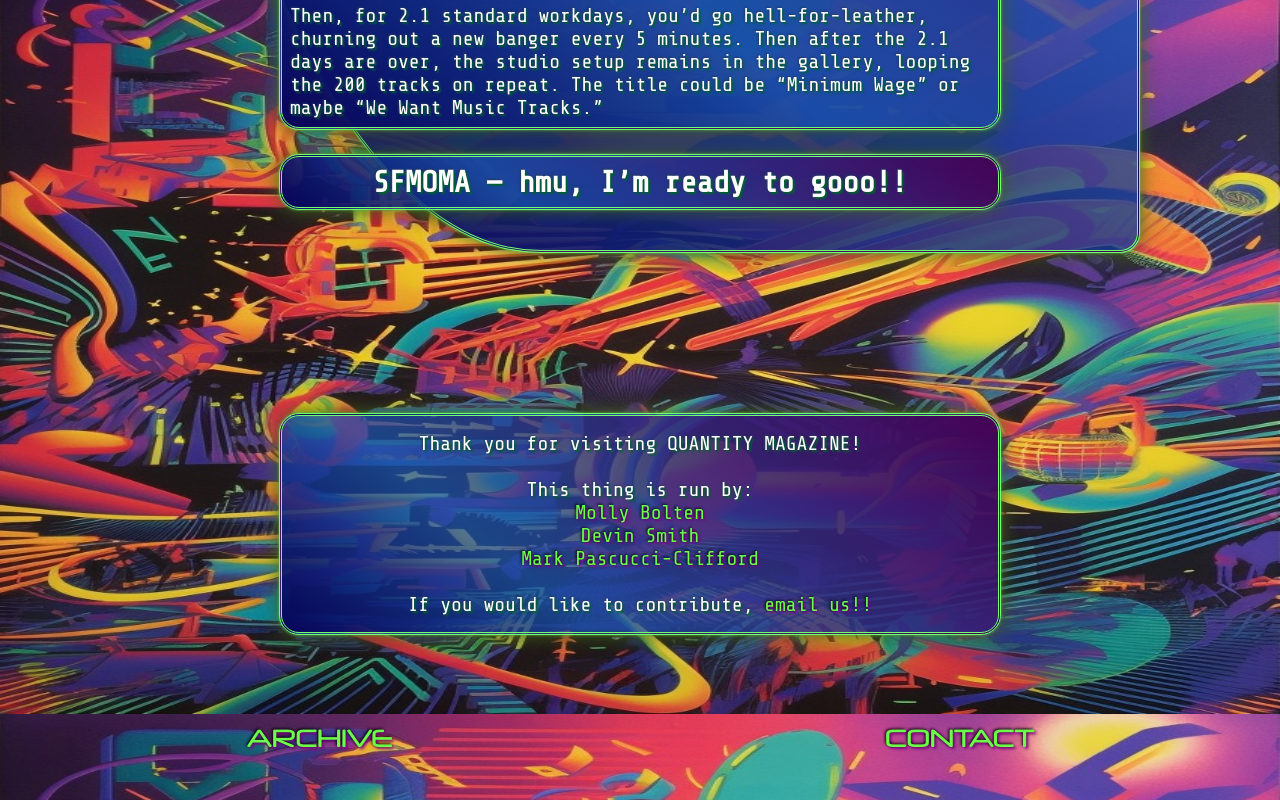
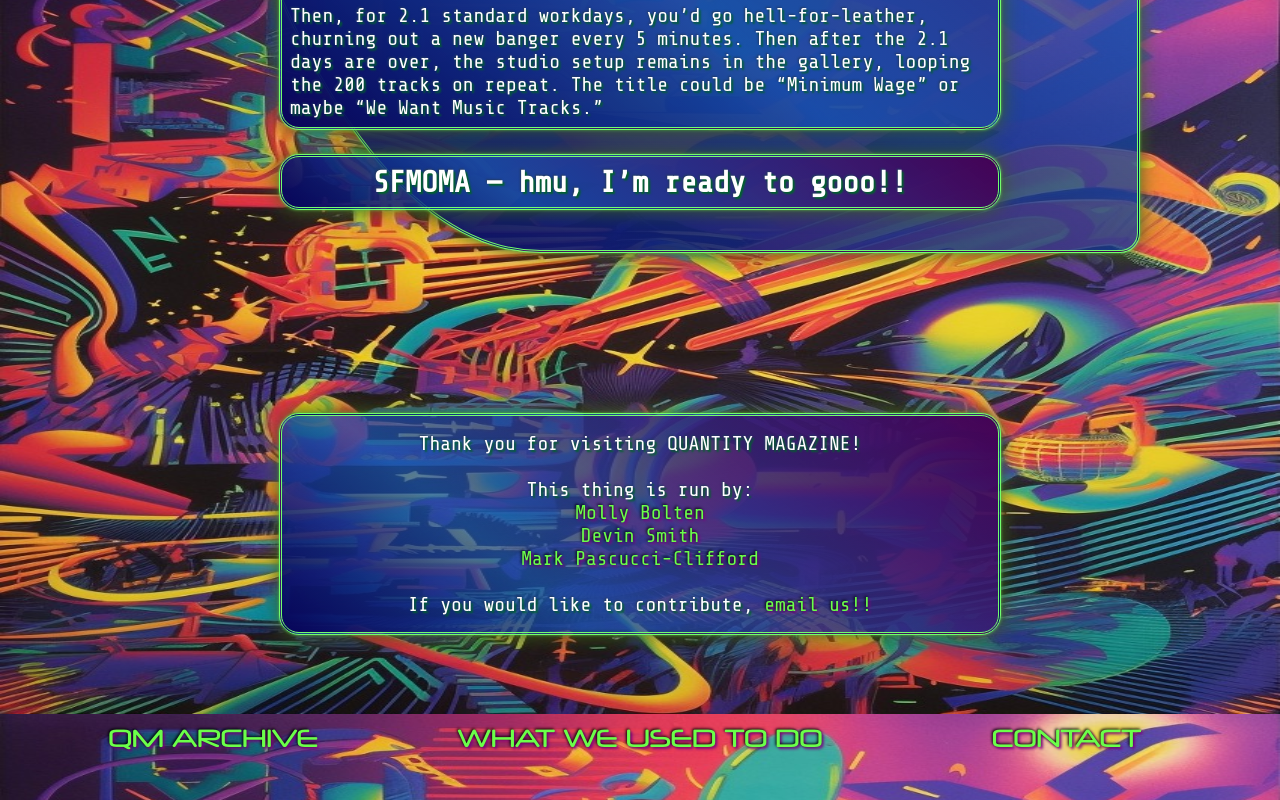
Before and after one commit to quantitymag/quantitymag.github.io, a plain HTML site: page index.html in a window 1280 px wide. Shown: the part 10486-11286 px from the top of the page. Drawn offline with nearby package versions, Linux system fonts and the light colour scheme.

Commit message:
achive added to main index, new link for Quaranzine

```diff
--- a/index.html
+++ b/index.html
@@ -431,7 +431,8 @@ imbalance rises.</pre>
 
 	<!-- Navigation -->
 	<nav>
-		<div><a href="http://quaranzine.club">ARCHIVE</a></div>
+		<div><a href="https://quantitymag.com/archive/">QM ARCHIVE</a></div>
+		<div><a href="http://quaranzine.club">WHAT WE USED TO DO</a></div>
 		<div><a href="mailto:quantitymag@gmail.com">CONTACT</a></div>
 	</nav>
 
--- a/style.css
+++ b/style.css
@@ -520,7 +520,7 @@ Navigation (bottom of page)
 
 nav {
 	display: grid;
-	grid-template-columns: 1fr 1fr;
+	grid-template-columns: 1fr 1fr 1fr;
 	font-family: "neuropol", sans-serif;
 }
 
```
